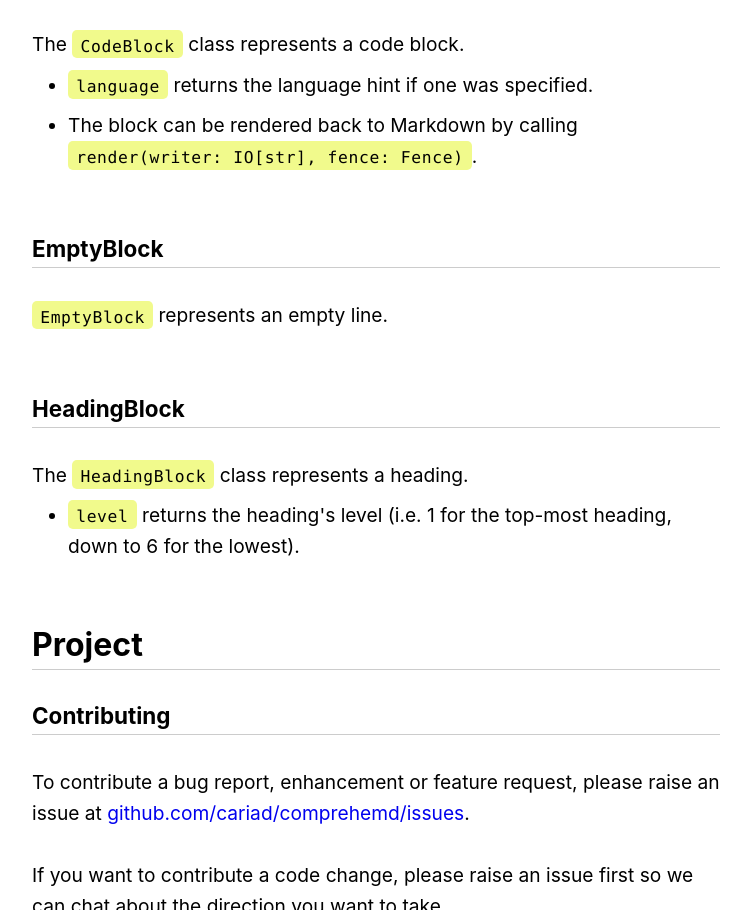
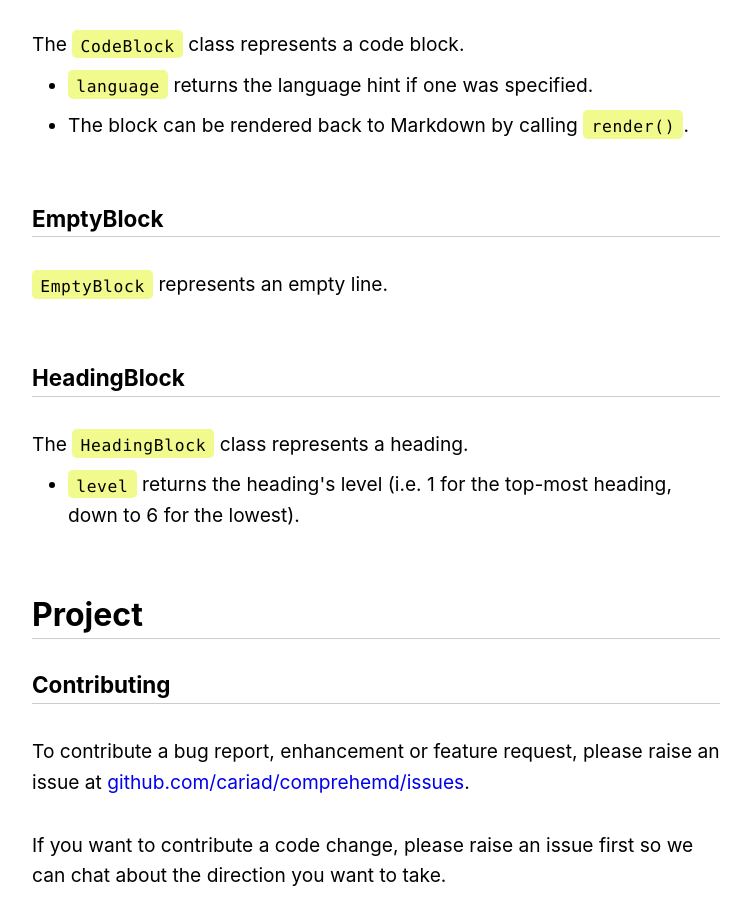
Before and after one commit to cariad/comprehemd, a plain HTML site: page docs/index.html in a window 1280 px wide. Shown: the part 3940-4850 px from the top of the page, without its empty margins (264-1015 px from the left). Drawn offline with Linux system fonts and the light colour scheme.

Commit message:
Update documentation

```diff
--- a/docs/index.html
+++ b/docs/index.html
@@ -427,7 +427,7 @@ h2, h3, h4, h5, h6 {
 <p>The <code>CodeBlock</code> class represents a code block.</p>
 <ul>
 <li><code>language</code> returns the language hint if one was specified.</li>
-<li>The block can be rendered back to Markdown by calling <code>render(writer: IO[str], fence: Fence)</code>.</li>
+<li>The block can be rendered back to Markdown by calling <code>render()</code>.</li>
 </ul>
 <h3>EmptyBlock<a id="emptyblock"></a></h3>
 <p><code>EmptyBlock</code> represents an empty line.</p>
```
Also changed, not shown: 1 other file.
